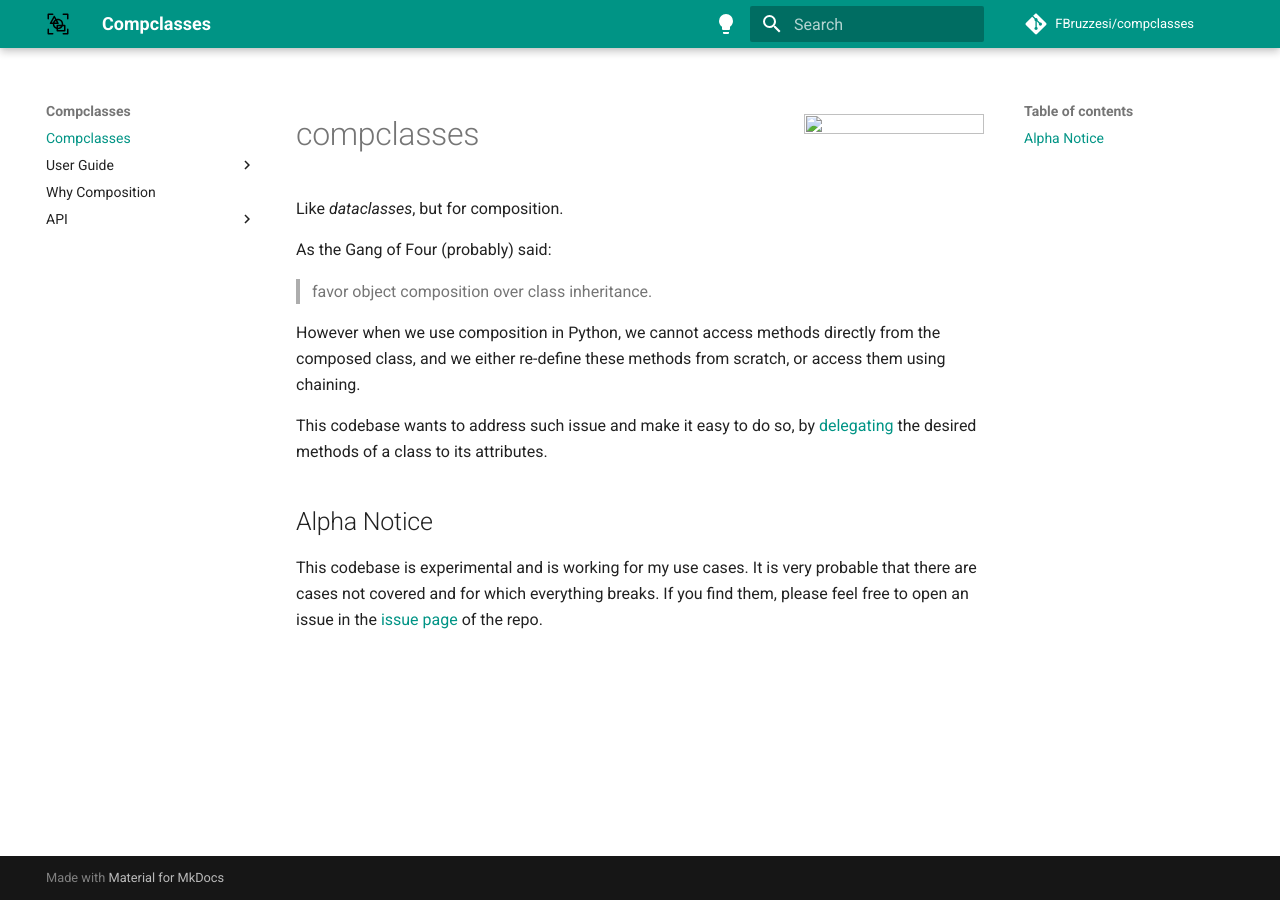
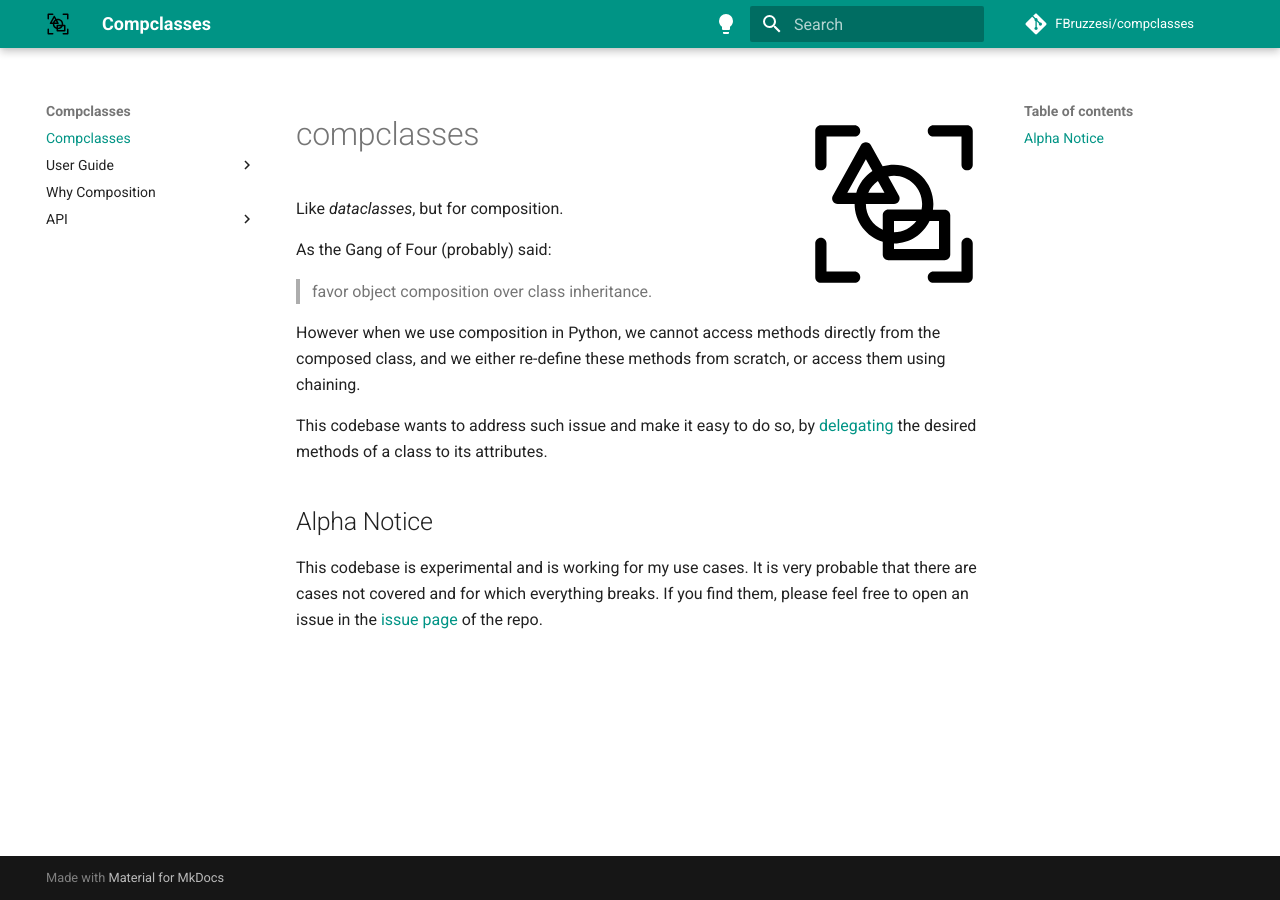
Before and after one commit to FBruzzesi/compclasses, an MkDocs documentation site: the page built from docs/index.md, in a window 1280 px wide. Built offline with MkDocs 1.6.1 and Material for MkDocs 9.7.7, drawn with Linux system fonts in a browser that asks for light colours; comment, search, counter and statistics services are not loaded.

```diff
--- a/docs/index.md
+++ b/docs/index.md
@@ -1,4 +1,4 @@
-<img src="docs/img/compclass-logo.svg" width=180 height=180 align="right">
+<img src="img/compclass-logo.svg" width=180 height=180 align="right">
 
 # compclasses
 
```
Also changed, not shown: docs/img/interrogate-shield.svg (added), 1 other file.
